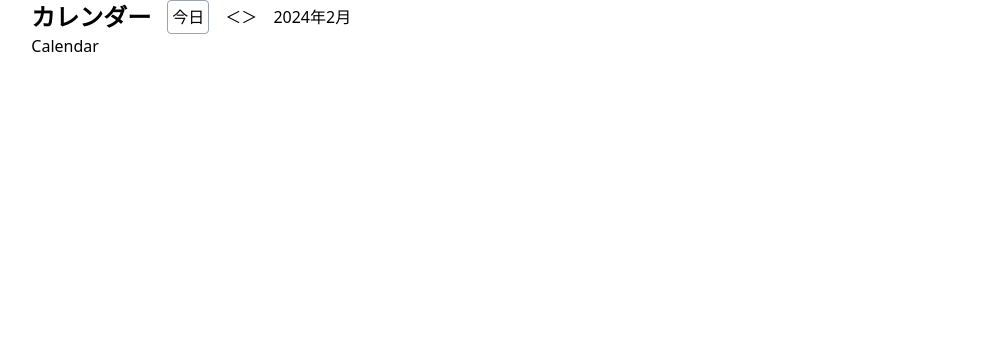
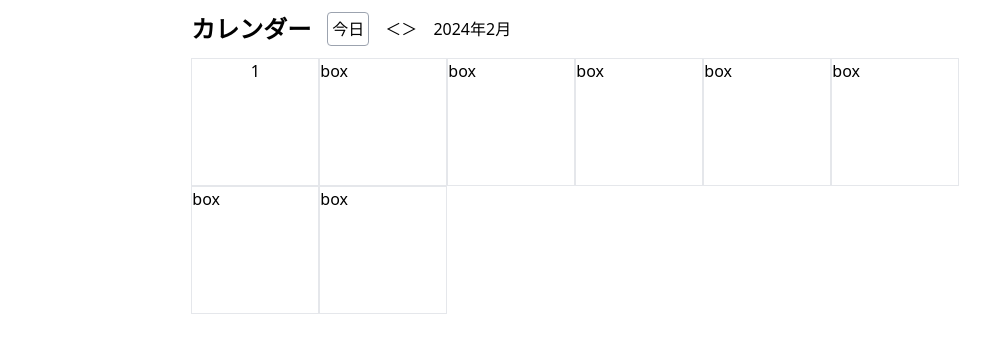
Before and after one commit to expsh13/React-08-Calendar, a React (Vite) app: page / in a window 1280 px wide. Shown: the top 352 px of the page, without its empty margins (22-1012 px from the left). Built offline with nearby package versions, Linux system fonts and the light colour scheme.

Commit message:
update style

```diff
--- a/src/App.tsx
+++ b/src/App.tsx
@@ -1,10 +1,12 @@
+import { useState } from "react";
 import { Calendar } from "./components/Calendar/Calendar";
 import { CalendarHeader } from "./components/Calendar/CalendarHeader";
 
 export const App = () => {
+  const [month, setMonth] = useState<Date>(new Date());
   return (
-    <div className="w-11/12 m-auto">
-      <CalendarHeader />
+    <div className="w-8/12 m-auto">
+      <CalendarHeader month={month} onMonthChange={(m: Date) => setMonth(m)} />
       <Calendar />
     </div>
   );
--- a/src/components/Calendar/Calendar.tsx
+++ b/src/components/Calendar/Calendar.tsx
@@ -1,3 +1,16 @@
 export const Calendar = () => {
-  return <div>Calendar</div>;
+  return (
+    <div className="flex flex-wrap">
+      <div className="w-32 h-32 border">
+        <p className="text-center">1</p>
+      </div>
+      <div className="w-32 h-32 border">box</div>
+      <div className="w-32 h-32 border">box</div>
+      <div className="w-32 h-32 border">box</div>
+      <div className="w-32 h-32 border">box</div>
+      <div className="w-32 h-32 border">box</div>
+      <div className="w-32 h-32 border">box</div>
+      <div className="w-32 h-32 border">box</div>
+    </div>
+  );
 };
--- a/src/components/Calendar/CalendarHeader.tsx
+++ b/src/components/Calendar/CalendarHeader.tsx
@@ -1,15 +1,26 @@
-export const CalendarHeader = () => {
+type PropsType = {
+  month: Date;
+  onMonthChange: (month: Date) => void;
+};
+
+export const CalendarHeader = (props: PropsType) => {
+  const { month, onMonthChange } = props;
   return (
-    <div className="flex gap-4 items-center">
+    <div className="flex gap-4 items-center mt-3 mb-3">
       <h1 className="text-2xl font-bold">カレンダー</h1>
-      <button className="border p-1 border-gray-400 bg-white rounded">
+      <button
+        className="border p-1 border-gray-400 bg-white rounded"
+        onClick={() => onMonthChange(new Date())}
+      >
         今日
       </button>
       <div>
         <button>＜</button>
         <button>＞</button>
       </div>
-      <p>2024年2月</p>
+      <p>
+        {month.getFullYear()}年{month.getMonth() + 1}月
+      </p>
     </div>
   );
 };
--- a/src/output.css
+++ b/src/output.css
@@ -548,8 +548,24 @@ video {
   margin: auto;
 }
 
+.mb-3 {
+  margin-bottom: 0.75rem;
+}
+
+.mt-3 {
+  margin-top: 0.75rem;
+}
+
 .flex {
   display: flex;
+}
+
+.h-36 {
+  height: 9rem;
+}
+
+.h-32 {
+  height: 8rem;
 }
 
 .w-4\/5 {
@@ -558,6 +574,22 @@ video {
 
 .w-11\/12 {
   width: 91.666667%;
+}
+
+.w-36 {
+  width: 9rem;
+}
+
+.w-32 {
+  width: 8rem;
+}
+
+.w-8\/12 {
+  width: 66.666667%;
+}
+
+.flex-wrap {
+  flex-wrap: wrap;
 }
 
 .items-center {
@@ -608,6 +640,10 @@ video {
   padding: 0.25rem;
 }
 
+.text-center {
+  text-align: center;
+}
+
 .text-2xl {
   font-size: 1.5rem;
   line-height: 2rem;
```
